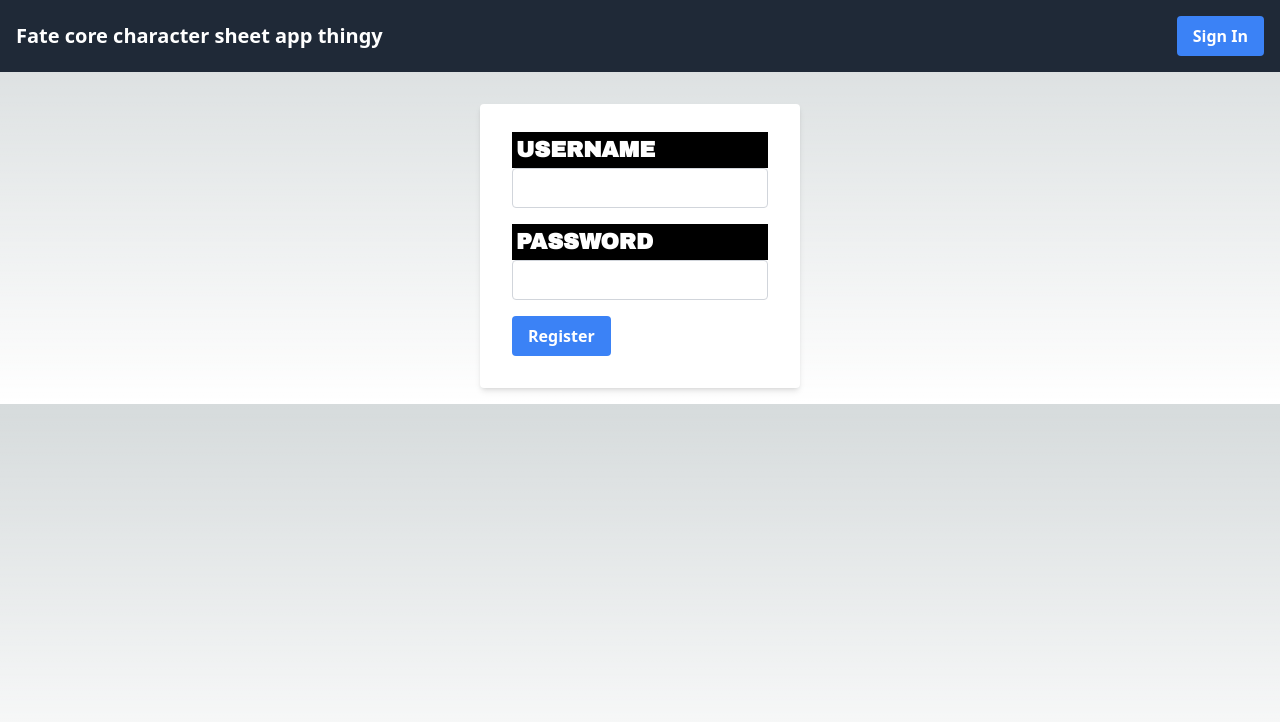
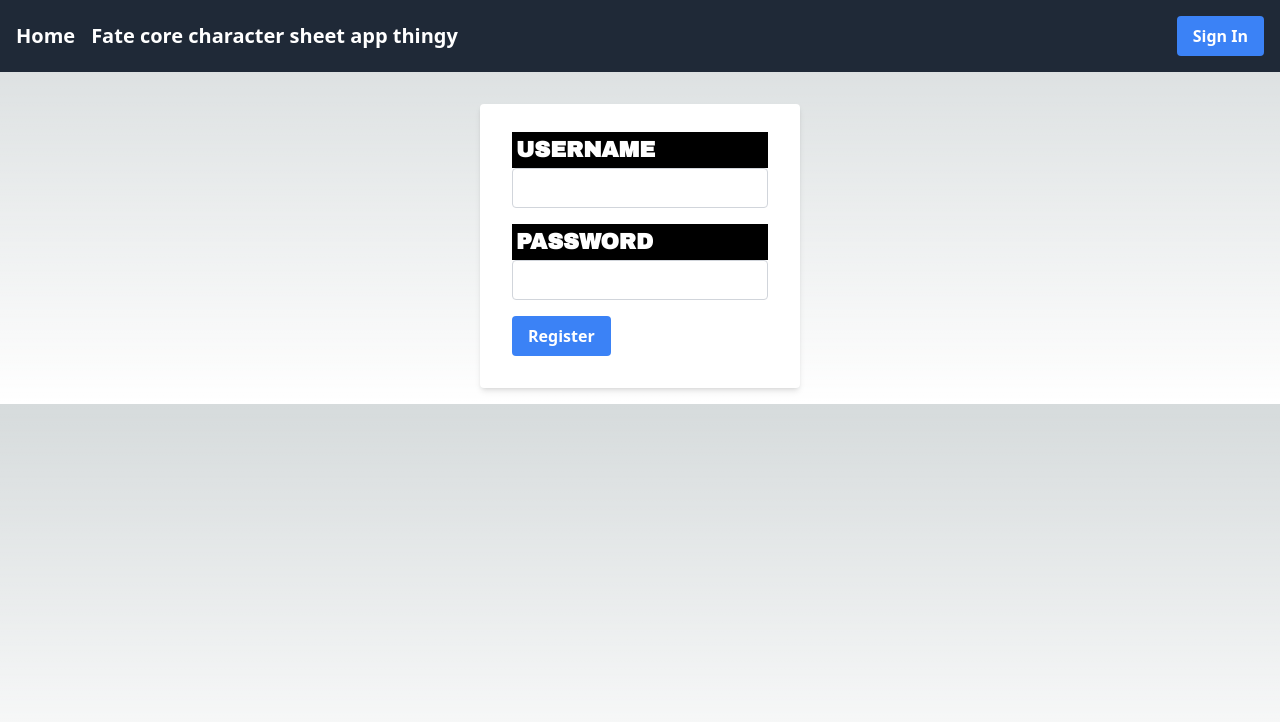
Before and after one commit to Earlo/fate, a Next.js app: page / in a window 1280 px wide. Shown: the top 722 px of the page. Built offline with nearby package versions, Linux system fonts and the light colour scheme; no server answers.

Commit message:
something

```diff
--- a/components/dashboard/topBar.tsx
+++ b/components/dashboard/topBar.tsx
@@ -1,5 +1,6 @@
 import AuthForm from '../authForm';
 import Button from '@/components/generic/button';
+import Link from 'next/link';
 import { useSession, signOut } from 'next-auth/react';
 import { useState } from 'react';
 
@@ -8,10 +9,15 @@ const TopBar: React.FC = () => {
   const [showAuthForm, setShowAuthForm] = useState(false);
   return (
     <div className="flex items-center justify-between bg-gray-800 p-4 text-white">
-      <div className="text-xl font-bold">
-        {session
-          ? 'Welcome, ' + session.user.username + '!'
-          : 'Fate core character sheet app thingy'}
+      <div className="flex items-center space-x-4">
+        <Link href="/">
+          <a className="text-xl font-bold">Home</a>
+        </Link>
+        <div className="text-xl font-bold">
+          {session
+            ? 'Welcome, ' + session.user.username + '!'
+            : 'Fate core character sheet app thingy'}
+        </div>
       </div>
       <div>
         {session ? (
```
